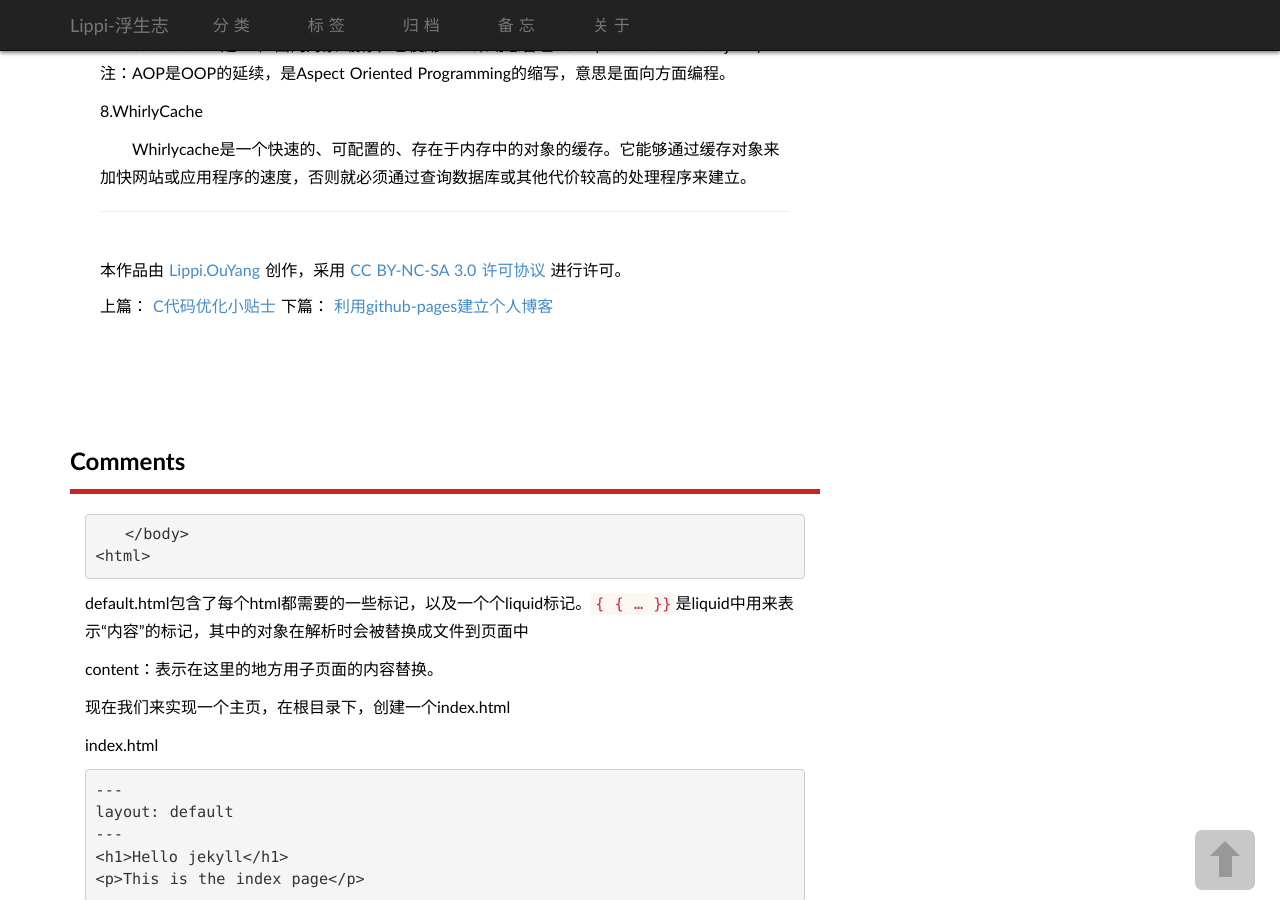
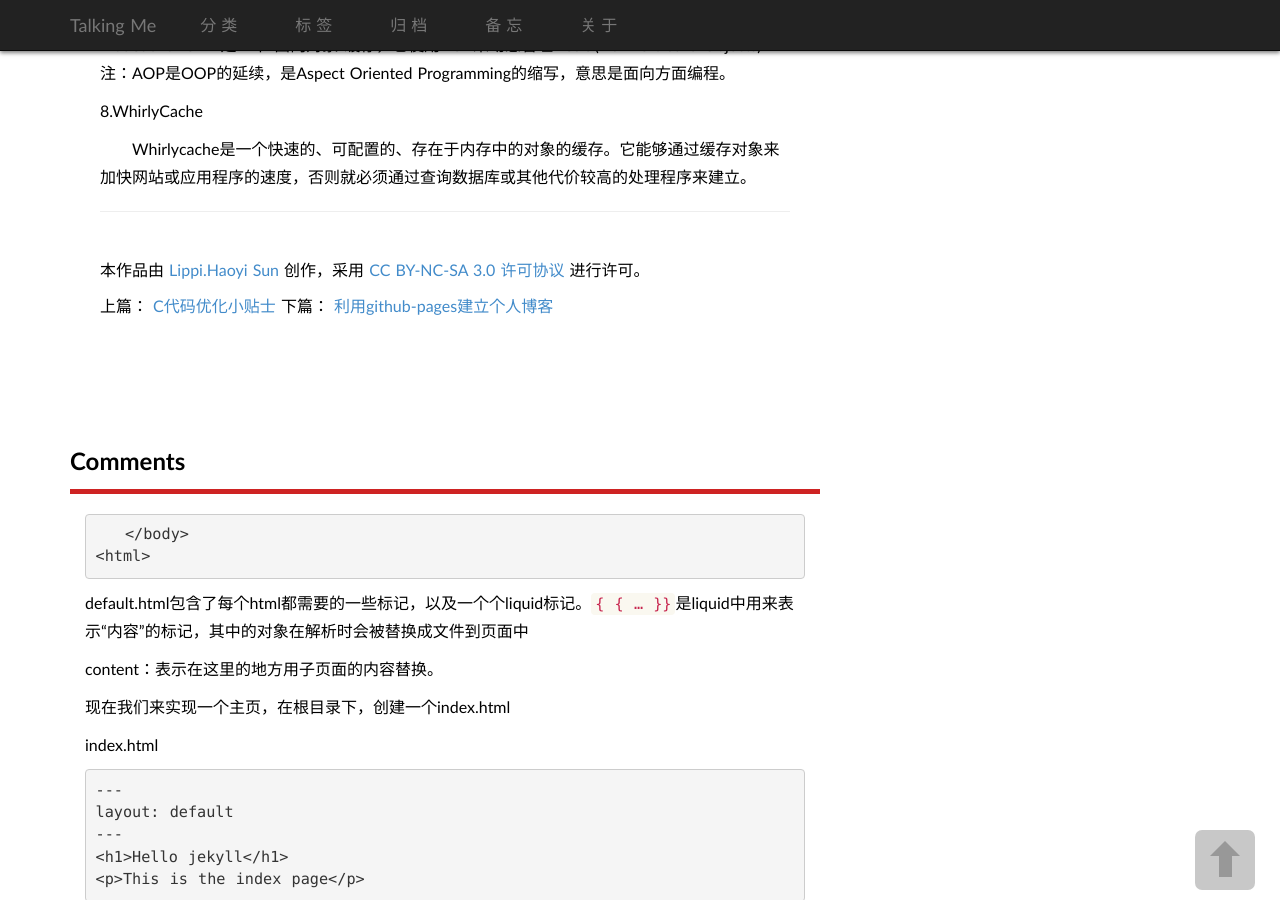
Before and after one commit to haoyisun/haoyisun.github.io, a Jekyll site: the page built from _posts/2015-03-01-github-pages-blog.md, in a window 1280 px wide and 900 px high, scrolled down 23609 px. Built offline with Jekyll 4.4.1, drawn with Linux system fonts in a browser that asks for light colours; some web fonts are replaced; comment, search, counter and statistics services are not loaded; some of the changed text lies outside the part shown.

Commit message:
Update _config.yml
own config

```diff
--- a/_config.yml
+++ b/_config.yml
@@ -25,11 +25,11 @@ JB :
 
 # presonal config
 domain: http://coolshell.info
-title: Lippi-浮生志
-description: Draw my life with code
-author: Lippi.OuYang
-email: ouyanglip@gmail.com
-github: LippiOuYang
+title: Talking Me
+description: My prgram share
+author: Lippi.Haoyi Sun
+email: haoyi.sun@liferay.com
+github: haoyisun
 
 config:
   js_dir:
```
